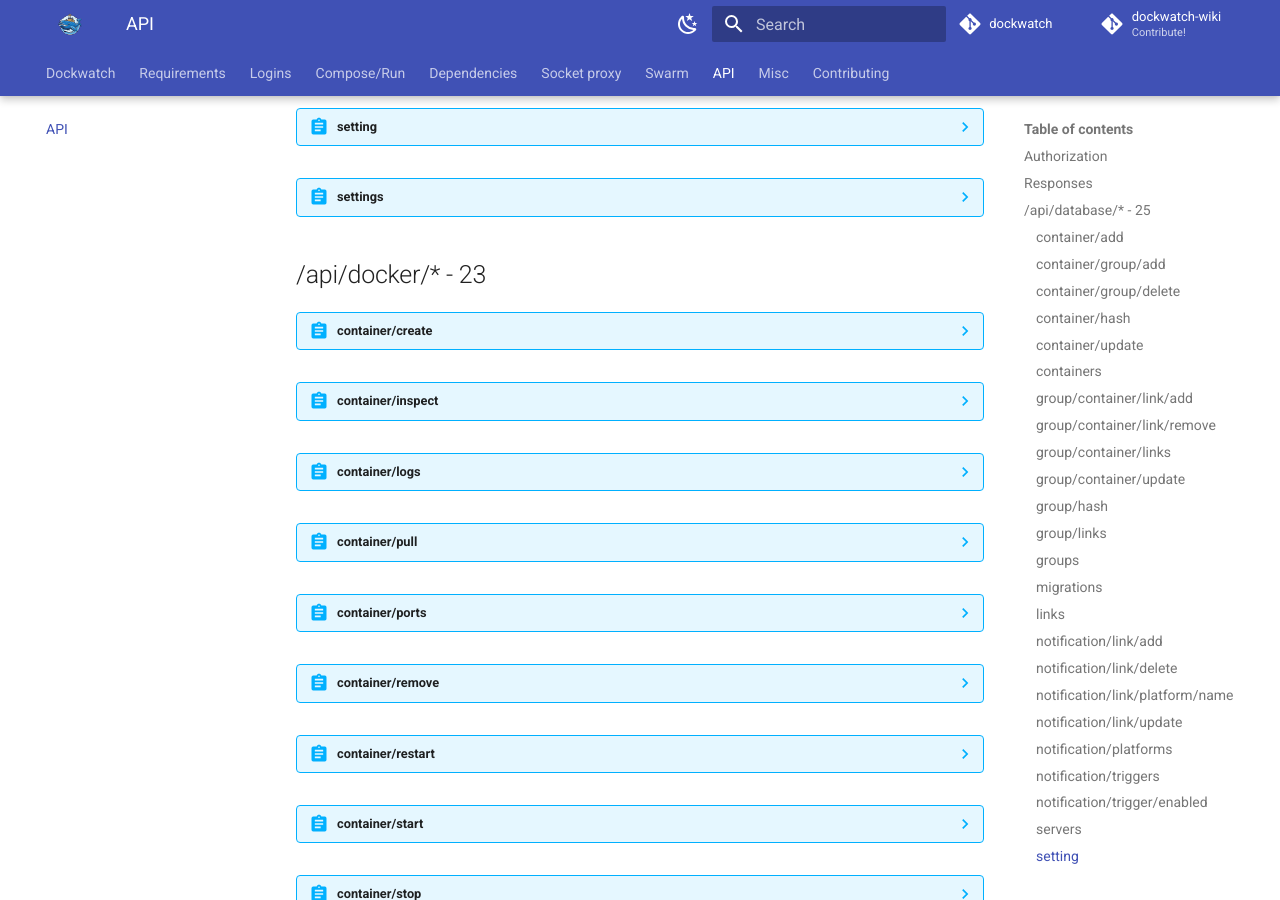
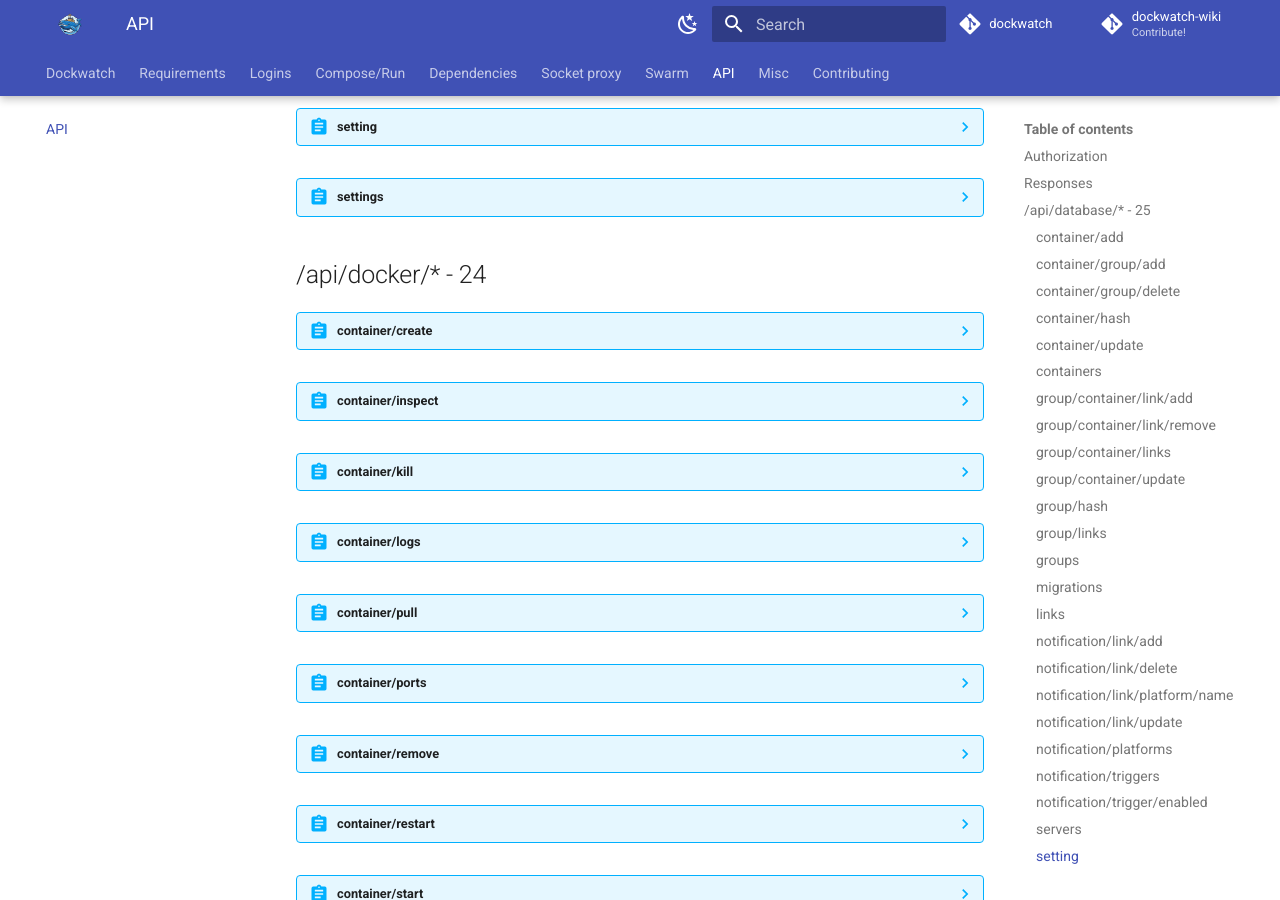
Before and after one commit to Notifiarr/dockwatch-wiki, an MkDocs documentation site: the page built from docs/pages/misc/api.md, in a window 1280 px wide and 900 px high, scrolled down 2632 px. Built offline with MkDocs 1.6.1 and Material for MkDocs 9.7.7, drawn with Linux system fonts in a browser that asks for light colours; comment, search, counter and statistics services are not loaded; some of the changed lines change nothing that is shown.

Commit message:
Add the docker kill endpoint

```diff
--- a/docs/pages/misc/api.md
+++ b/docs/pages/misc/api.md
@@ -306,7 +306,7 @@ Error example:
         | ----- | ----- | ----- |
         | `newSettings` | object | yes |
 
-## /api/docker/* - 23
+## /api/docker/* - 24
 
 ### <span style="display:none;">container/create</span>
 
@@ -324,6 +324,16 @@ Error example:
     Endpoint: `/api/docker/container/inspect`<br>
     Usage: Return information about a container
     === "GET"
+        | Parameter | Type | Required |
+        | ----- | ----- | ----- |
+        | `name` | str | yes |
+
+### <span style="display:none;">container/kill</span>
+
+??? abstract "container/kill"
+    Endpoint: `/api/docker/container/kill`<br>
+    Usage: Kill a container
+    === "POST"
         | Parameter | Type | Required |
         | ----- | ----- | ----- |
         | `name` | str | yes |
```
